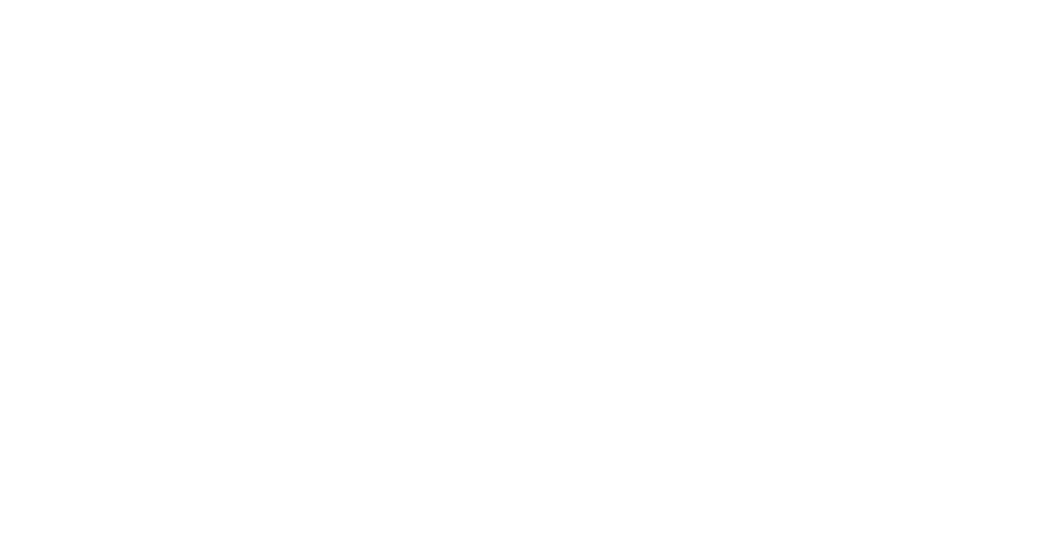
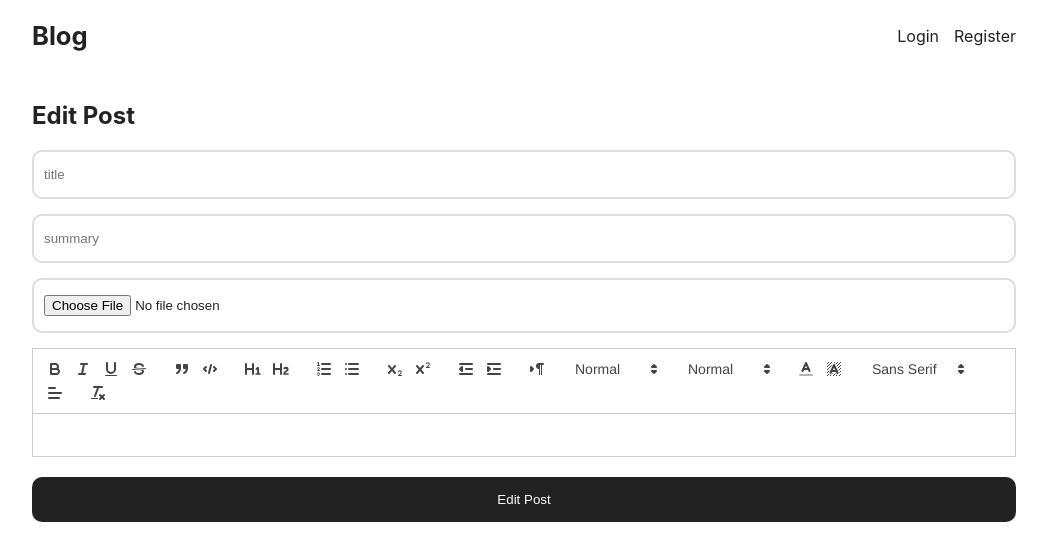
Before and after one commit to drili/React--April-23----36e4bb4cb9e9b3b87742b2fdece72d062ce4148be90076df22c199435b61ddd0, a React (Create React App) app: page /edit/1 in a window 1280 px wide. Before the commit this address had no page. Shown: the top 560 px of the page, without its empty margins (116-1163 px from the left). Built offline with nearby package versions, Linux system fonts and the light colour scheme; no server answers.

Commit message:
🎉Finished!

```diff
--- a/src/App.css
+++ b/src/App.css
@@ -140,3 +140,8 @@
 div.post-page .post-info * {
     color: #888;
 }
+
+div.edit-row {
+    text-align: left;
+    margin-bottom: 20px;
+}
--- a/src/App.js
+++ b/src/App.js
@@ -8,6 +8,7 @@
 import UserContextProvider from './UserContext';
 import CreatePost from './pages/CreatePost';
 import PostPage from './pages/PostPage';
+import EditPost from './pages/EditPost';
 
 function App() {
     return (
@@ -29,6 +30,8 @@
                     </Route>
 
                     <Route path="/post/:id" element={<PostPage></PostPage>}></Route>
+
+                    <Route path="/edit/:id" element={<EditPost></EditPost>}></Route>
                 </Route>
             </Routes>
         </UserContextProvider>
--- /dev/null
+++ b/src/pages/EditPost.js
@@ -0,0 +1,83 @@
+import React, { useEffect, useState } from 'react'
+import { Navigate, useParams } from 'react-router-dom'
+import ReactQuill from "react-quill"
+import "react-quill/dist/quill.snow.css"
+import ReactQuillModules from '../modules/ReactQuillModules'
+
+const EditPost = () => {
+    const { id } = useParams()
+    const [title, setTitle] = useState("")
+    const [summary, setSummary] = useState("")
+    const [content, setContent] = useState("")
+    const [file, setFile] = useState("")
+    const [redirect, setRedirect] = useState(false)
+
+    const modules = ReactQuillModules()
+
+    useEffect(() => {
+        const fetchData = async () => {
+            const response = await fetch(`http://localhost:3001/post/${id}`)
+
+            if (response.ok) {
+                const postInfo = await response.json()
+
+                setTitle(postInfo.title)
+                setContent(postInfo.content)
+                setSummary(postInfo.summary)
+            }
+        }
+        fetchData()
+    }, [])
+
+    const handleUpdatePost = (e) => {
+        e.preventDefault()
+
+        const fetchPost = async () => {
+            const data = new FormData()
+            data.set("title", title)
+            data.set("summary", summary)
+            data.set("content", content)
+            data.set("id", id)
+
+            if(file?.[0]) {
+                data.set("file", file?.[0])
+            }
+
+            const response = await fetch(`http://localhost:3001/post/${id}`, {
+                method: "PUT",
+                body: data,
+                credentials: "include"
+            })
+
+            if (response.ok) {
+                setRedirect(true)
+            }
+        }
+        fetchPost()
+    }
+
+    if (redirect) {
+        return <Navigate to={`/post/${id}`}></Navigate>
+    }
+
+    return (
+        <div>
+            <form action="" onSubmit={handleUpdatePost}>
+                <h2>Edit Post</h2>
+
+                <input type="text" placeholder='title' name='title' value={title} onChange={(e) => setTitle(e.target.value)} />
+                <input type="text" placeholder='summary' name='summary' value={summary} onChange={(e) => setSummary(e.target.value)}/>
+                <input type="file" onChange={(e) => setFile(e.target.files)} />
+                <ReactQuill
+                    value={content}
+                    modules={modules}
+                    onChange={newValue => setContent(newValue)}
+                ></ReactQuill>
+
+                <button type='submit' style={{ marginTop: "20px" }}>Edit Post</button>
+            </form>
+        </div>
+    )
+}
+
+export default EditPost
--- a/src/pages/PostPage.js
+++ b/src/pages/PostPage.js
@@ -1,10 +1,12 @@
-import React, { useEffect, useState } from 'react'
-import { useParams } from 'react-router-dom'
+import React, { useContext, useEffect, useState } from 'react'
+import { Link, useParams } from 'react-router-dom'
 import { formatISO9075 } from "date-fns"
+import { UserContext } from '../UserContext'
 
 const PostPage = () => {
     const { id } = useParams()
     const [postInfo, setPostInfo] = useState(null)
+    const { userInfo } = useContext(UserContext)
 
     useEffect(() => {
         const fetchPost = async () => {
@@ -29,6 +31,11 @@
     return (
         <div className='post-page'>
             <h1>{postInfo.title}</h1>
+            {userInfo.id === postInfo.author._id && (
+                <div className='edit-row'>
+                    <Link className='edit-btn' to={`/edit/${postInfo._id}`}>Edit Post</Link>
+                </div>
+            )}
 
             <div className="image">
                 <img src={`http://localhost:3001/${postInfo.cover}`}></img>
```
